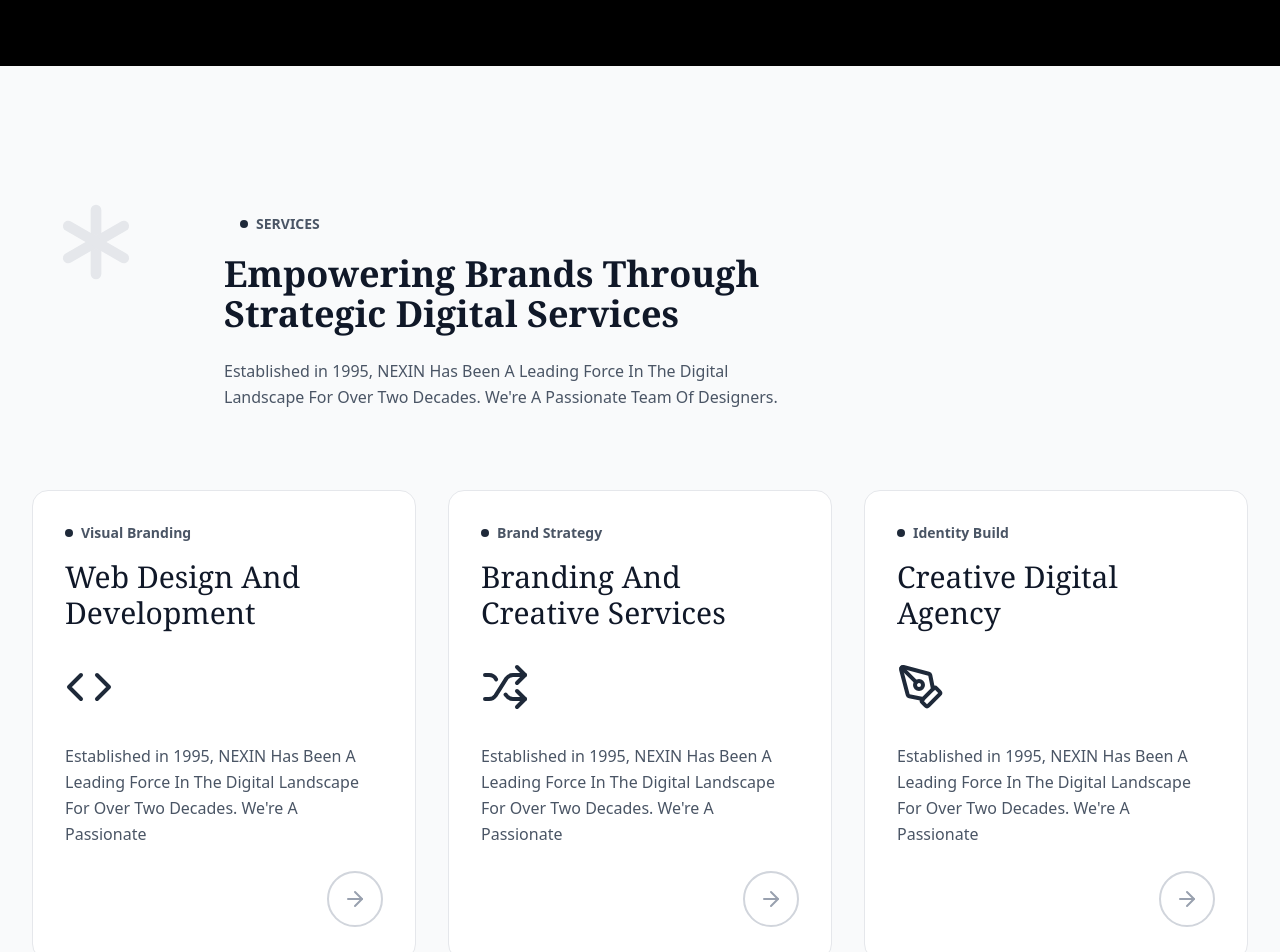
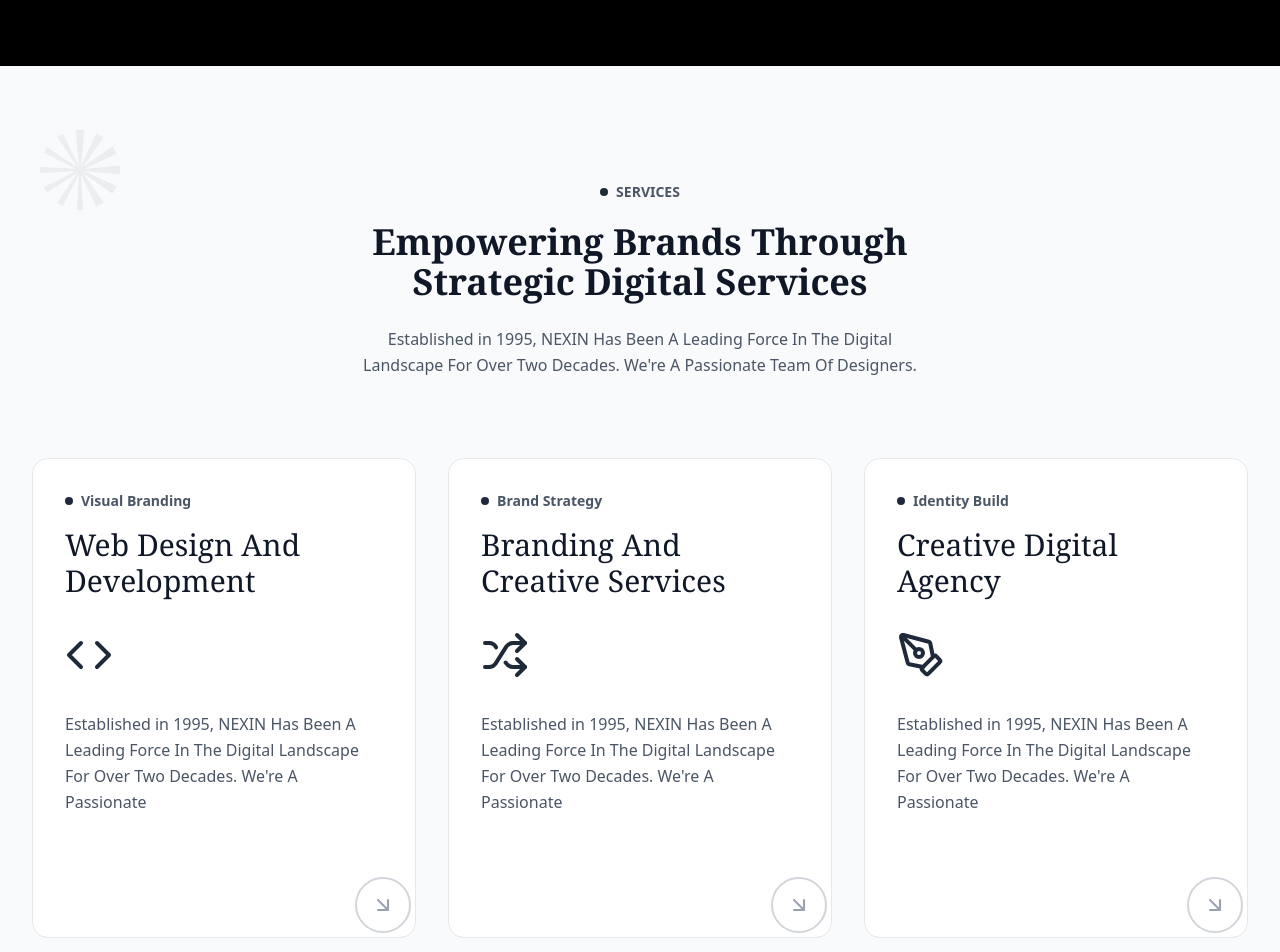
Before and after one commit to HebertyRichards/noweb, a React (Vite) app: page / in a window 1280 px wide. Shown: the part 2420-3372 px from the top of the page. Built offline with nearby package versions, Linux system fonts and the light colour scheme.

Commit message:
refactor: new empoweringbrands

```diff
--- a/src/components/EmpoweringBrands.tsx
+++ b/src/components/EmpoweringBrands.tsx
@@ -1,5 +1,11 @@
-import { ArrowRight, Asterisk, Code, Shuffle, PenTool } from "lucide-react";
-import React from "react";
+import {
+  ArrowRight,
+  Code,
+  Shuffle,
+  PenTool,
+  ArrowDownRight,
+} from "lucide-react";
+import React, { useState } from "react";
 
 const ServiceCard: React.FC<ServiceCardProps> = ({
   category,
@@ -7,8 +13,15 @@ const ServiceCard: React.FC<ServiceCardProps> = ({
   description,
   icon: Icon,
 }) => {
+  const [isHovered, setIsHovered] = useState(false);
+
   return (
-    <div className="p-8 border rounded-2xl bg-white border-gray-200 hover:border-lime-300 transition-colors duration-300">
+    <div
+      className="p-8 border rounded-2xl bg-white border-gray-200 hover:border-lime-300 transition-colors duration-300 flex flex-col h-[480px]"
+      onMouseEnter={() => setIsHovered(true)}
+      onMouseLeave={() => setIsHovered(false)}
+    >
+      <div className="flex-grow">
         <div className="flex items-center gap-2">
           <span className="h-2 w-2 rounded-full bg-gray-800"></span>
           <p className="font-semibold text-sm text-gray-600">{category}</p>
@@ -18,9 +31,15 @@ const ServiceCard: React.FC<ServiceCardProps> = ({
           <Icon className="h-12 w-12 text-gray-800" />
         </div>
         <p className="text-gray-600 leading-relaxed">{description}</p>
-      <div className="flex justify-end mt-6">
-        <button className="h-14 w-14 rounded-full flex items-center justify-center border-2 border-gray-300 text-gray-400 hover:bg-lime-300 hover:text-black transition-colors duration-300">
+      </div>
+
+      <div className="flex justify-end -mb-7 -mr-7">
+        <button className="h-14 w-14 rounded-full flex items-center justify-center border-2 border-gray-300 text-gray-400 bg-white hover:bg-lime-300 hover:border-lime-300 hover:text-black transition-colors duration-300">
+          {isHovered ? (
             <ArrowRight className="h-6 w-6" />
+          ) : (
+            <ArrowDownRight className="h-6 w-6" />
+          )}
         </button>
       </div>
     </div>
@@ -32,13 +51,13 @@ export function EmpoweringBrands() {
     "Established in 1995, NEXIN Has Been A Leading Force In The Digital Landscape For Over Two Decades. We're A Passionate";
 
   return (
-    <section className="bg-gray-50 py-28">
+    <section className="bg-gray-50 py-28 relative">
       <div className="container mx-auto px-4 sm:px-8">
-        <div className="flex flex-col lg:flex-row gap-8 lg:gap-16 items-start">
-          <div className="hidden lg:block">
-            <Asterisk className="w-32 h-32 text-gray-200 animate-spin-slow" />
+        <div className="absolute top-16 left-10 hidden lg:block">
+          <img src="/Asterisk.svg" alt="Asterick" className="h-20 w-20" />
         </div>
-          <div className="lg:mt-8">
+        <div className="container mx-auto px-4 sm:px-8">
+          <div className="flex flex-col items-center text-center">
             <div className="inline-flex items-center gap-2 rounded-full px-4 py-1">
               <span className="h-2 w-2 rounded-full bg-gray-800"></span>
               <p className="font-semibold text-sm text-gray-600">SERVICES</p>
```
Also changed, not shown: public/Asterisk.svg (added). Lines whose indentation alone changed are shown as unchanged.
